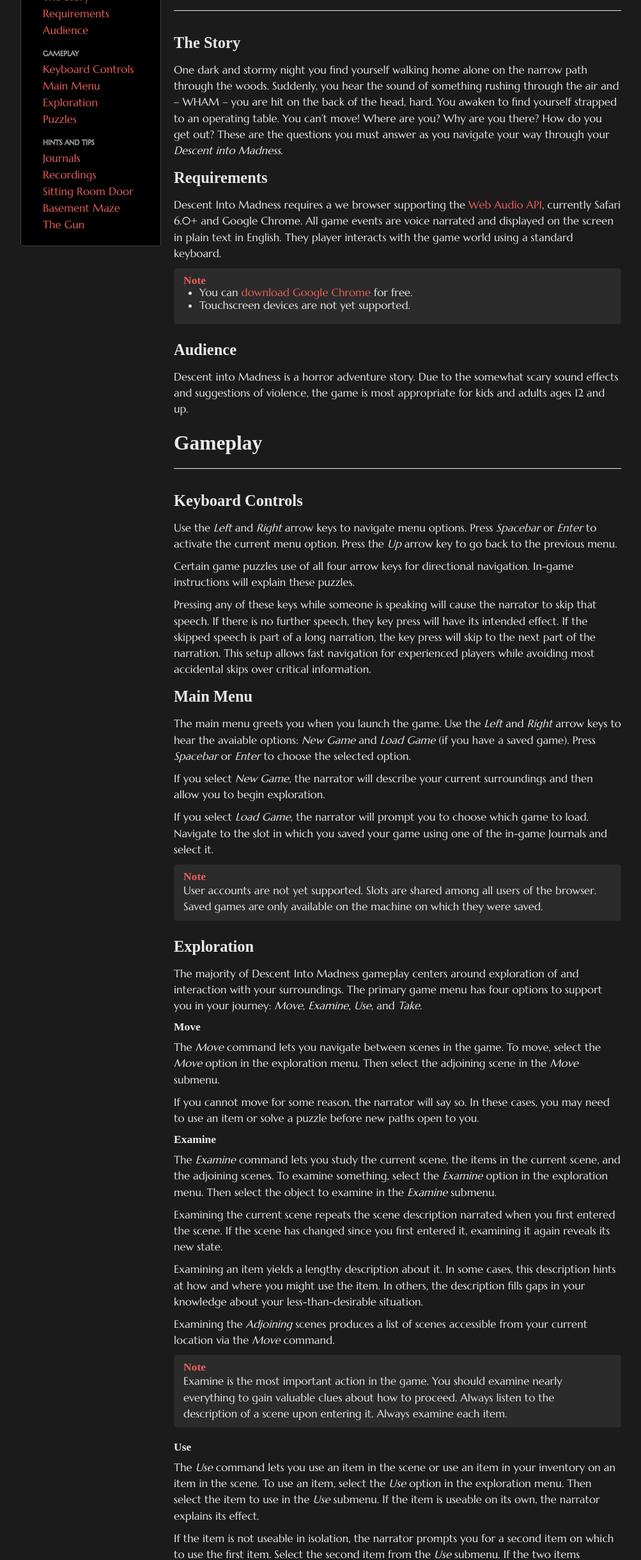
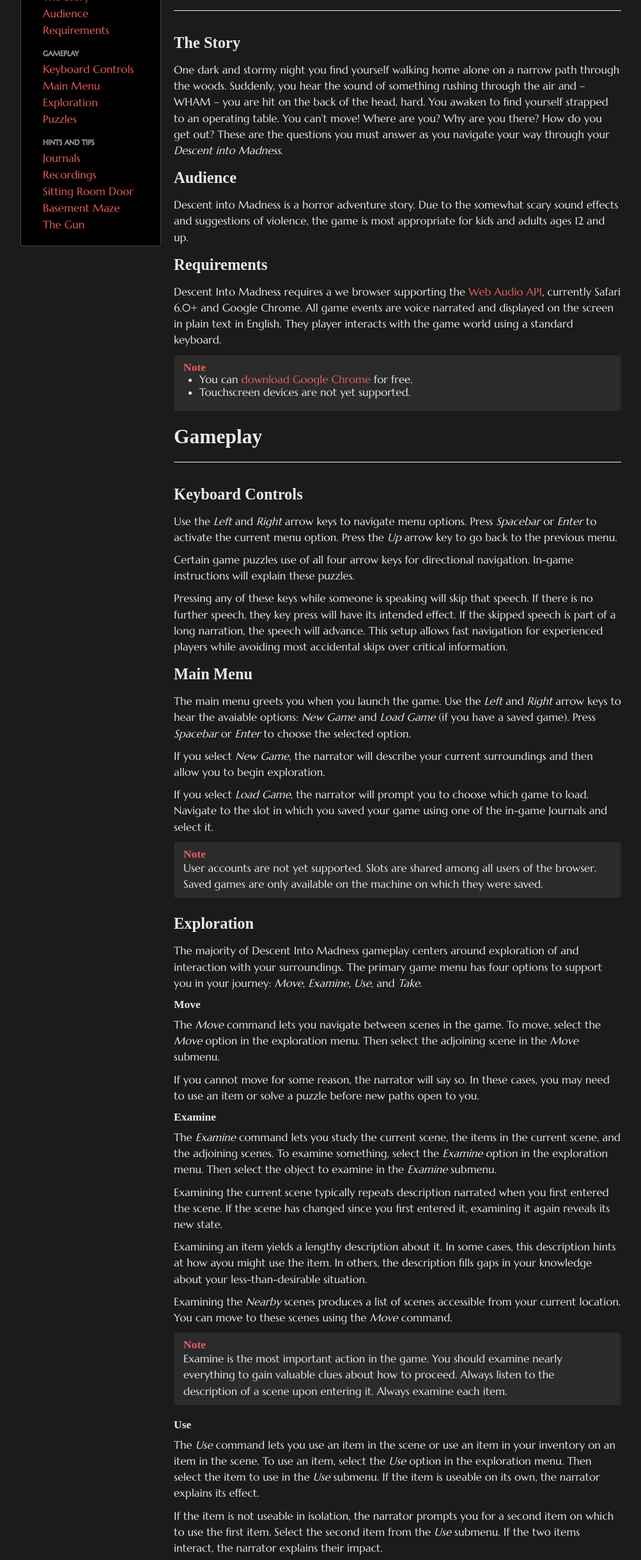
Before and after one commit to parente/dim-site, a plain HTML site: page help.html in a window 1280 px wide. Shown: the part 133-2572 px from the top of the page at 64% size, without its empty margins (138-1141 px from the left). Drawn offline with nearby package versions, Linux system fonts and the light colour scheme; a web font is replaced by a local one.

Commit message:
Doc touchup

```diff
--- a/help.html
+++ b/help.html
@@ -31,8 +31,8 @@
                             <ul class="nav nav-list">
                                 <li class="nav-header">Introduction</li>
                                 <li><a href="#the-story">The Story</a></li>
+                                <li><a href="#audience">Audience</a></li>
                                 <li><a href="#requirements">Requirements</a></li>
-                                <li><a href="#audience">Audience</a></li>
                                 <li class="nav-header">Gameplay</li>
                                 <li><a href="#keyboard-controls">Keyboard Controls</a></li>
                                 <li><a href="#main-menu">Main Menu</a></li>
@@ -55,7 +55,12 @@
                             </div>
                             <section id="the-story">
                                 <h3>The Story</h3>
-                                <p>One dark and stormy night you find yourself walking home alone on the narrow path through the woods. Suddenly, you hear the sound of something rushing through the air and – WHAM – you are hit on the back of the head, hard. You awaken to find yourself strapped to an operating table. You can’t move! Where are you? Why are you there? How do you get out? These are the questions you must answer as you navigate your way through your <em>Descent into Madness</em>.</p>
+                                <p>One dark and stormy night you find yourself walking home alone on a narrow path through the woods. Suddenly, you hear the sound of something rushing through the air and – WHAM – you are hit on the back of the head, hard. You awaken to find yourself strapped to an operating table. You can’t move! Where are you? Why are you there? How do you get out? These are the questions you must answer as you navigate your way through your <em>Descent into Madness</em>.</p>
+                            </section>
+
+                            <section id="audience">
+                                <h3>Audience</h3>
+                                <p>Descent into Madness is a horror adventure story. Due to the somewhat scary sound effects and suggestions of violence, the game is most appropriate for kids and adults ages 12 and up.</p>
                             </section>
 
                             <section id="requirements">
@@ -68,11 +73,6 @@
                                         <li>You can <a href="https://www.google.com/intl/en/chrome/browser/">download Google Chrome</a> for free.</li>
                                         <li>Touchscreen devices are not yet supported.</li>
                                 </div>
-                            </section>
-
-                            <section id="audience">
-                                <h3>Audience</h3>
-                                <p>Descent into Madness is a horror adventure story. Due to the somewhat scary sound effects and suggestions of violence, the game is most appropriate for kids and adults ages 12 and up.</p>
                             </section>
                         </section>
 
@@ -87,7 +87,7 @@
 
                                 <p>Certain game puzzles use of all four arrow keys for directional navigation. In-game instructions will explain these puzzles.</p>
 
-                                <p>Pressing any of these keys while someone is speaking will cause the narrator to skip that speech. If there is no further speech, they key press will have its intended effect. If the skipped speech is part of a long narration, the key press will skip to the next part of the narration. This setup allows fast navigation for experienced players while avoiding most accidental skips over critical information.</p>
+                                <p>Pressing any of these keys while someone is speaking will skip that speech. If there is no further speech, they key press will have its intended effect. If the skipped speech is part of a long narration, the speech will advance. This setup allows fast navigation for experienced players while avoiding most accidental skips over critical information.</p>
                             </section>
 
                             <section id="main-menu">
@@ -117,11 +117,11 @@
 
                                 <p>The <em>Examine</em> command lets you study the current scene, the items in the current scene, and the adjoining scenes. To examine something, select the <em>Examine</em> option in the exploration menu. Then select the object to examine in the <em>Examine</em> submenu.</p>
 
-                                <p>Examining the current scene repeats the scene description narrated when you first entered the scene. If the scene has changed since you first entered it, examining it again reveals its new state.</p>
+                                <p>Examining the current scene typically repeats description narrated when you first entered the scene. If the scene has changed since you first entered it, examining it again reveals its new state.</p>
 
-                                <p>Examining an item yields a lengthy description about it. In some cases, this description hints at how and where you might use the item. In others, the description fills gaps in your knowledge about your less-than-desirable situation.</p>
+                                <p>Examining an item yields a lengthy description about it. In some cases, this description hints at how ayou might use the item. In others, the description fills gaps in your knowledge about your less-than-desirable situation.</p>
 
-                                <p>Examining the <em>Adjoining</em> scenes produces a list of scenes accessible from your current location via the <em>Move</em> command.</p>
+                                <p>Examining the <em>Nearby</em> scenes produces a list of scenes accessible from your current location. You can move to these scenes using the <em>Move</em> command.</p>
 
                                 <div class="alert">
                                     <h4>Note</h4>
@@ -145,7 +145,7 @@
                                 <h3>Puzzles</h3>
                                 <p>You will face a variety of puzzles as you progress through the game. Some will require you to memorize and enter patterns. Some will force you to act quickly to avoid danger. Another will even challenge you to find your way through a maze with only a beacon of sound to guide you.</p>
 
-                                <p>When first encountering a puzzle, listen to the narrator. He will give you clues about how to use the keys to solve the puzzle. For some puzzles, you will use the keys to browse and select options from menus, just like when you are exploring. At other times, your key presses will lead to immediate action like walking, jumping, or shooting.</p>
+                                <p>When first encountering a puzzle, listen to the narrator. He will give you clues about how to solve the puzzle. For some puzzles, you will use the keys to browse and select options from menus, just like when you are exploring. At other times, your key presses will lead to immediate action like walking, jumping, or shooting.</p>
                             </section>
                         </section>
 
@@ -166,7 +166,7 @@
                             <p>There is a coded lock on the sitting room door. Sounds will play from the left and right speakers when you attempt to unlock it. Match the sequence you hear by pressing the <em>Left</em> and <em>Right</em> arrow keys to open the door. Press carefully: the door might be booby trapped.</p>
 
                             <h3 id="basement-maze">Basement Maze</h3>
-                            <p>An audio beacon will guide you to the exit of the basement maze. To navigate, press the <em>Up</em>, <em>Down</em>, <em>Right</em>, and <em>Left</em> arrow keys to walk North, South, East, and West. As soon as you press one of these keys, you will move in the chosen direction.</p>
+                            <p>An audio beacon will guide you to the exit of the basement maze. To navigate, press the <em>Up</em>, <em>Down</em>, <em>Right</em>, and <em>Left</em> arrow keys to walk North, South, East, and West respectively. As soon as you press one of these keys, you will move in the chosen direction.</p>
 
                             <h3 id="the-gun">The Gun</h3>
                             <p>At certain times during the game, you will find yourself in possession of a gun. To use it at key moments, press <em>Spacebar</em> or <em>Return</em>.</p>
@@ -177,7 +177,7 @@
         </article>
 
         <footer>
-            <p>Code and media under <a href="https://github.com/parente/dim-game/blob/master/LICENSE">various licenses</a>, this site under <a href="http://creativecommons.org/licenses/by/3.0/">CC BY 3.0</a>.<p>
+            <p>Code and media under <a href="https://github.com/parente/dim-game/blob/master/LICENSE">various licenses</a>. This site under <a href="http://creativecommons.org/licenses/by/3.0/">CC BY 3.0</a>.</p>
             <ul class="inline">
                 <li><a href="https://github.com/parente/dim-game">GitHub Project</a></li>
                 <li>&#183;</li>
@@ -190,7 +190,6 @@
         <script src="http://code.jquery.com/jquery.js"></script>
         <script src="lib/bootstrap/js/bootstrap.min.js"></script>
         <script src="lib/main.js"></script>
-
         <script type="text/javascript">
   var _gaq = _gaq || [];
   _gaq.push(['_setAccount', 'UA-39356424-1']);
```
Also changed, not shown: index.html (+2 -2 lines).
